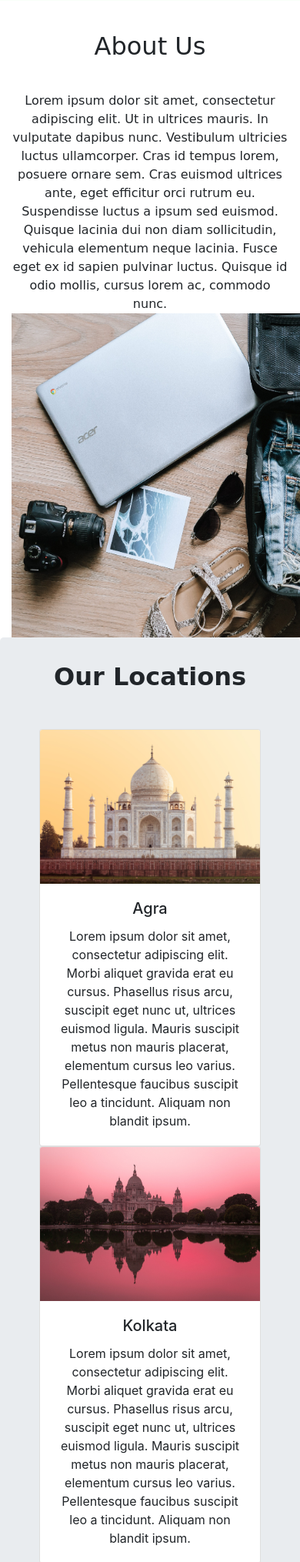
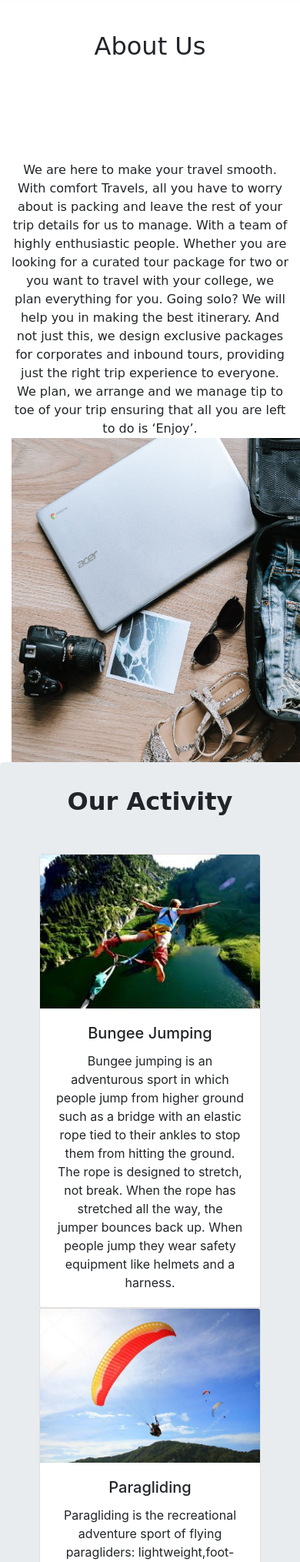
Before and after one commit to nashrullah3110/Tourist-Information, a PHP site: page /home.php in a window 390 px wide; the page is wider, and only the part inside the window is pictured. Shown: the part 474-2503 px from the top of that part at 77% size. Run offline with PHP 8.4, Linux system fonts and the light colour scheme; a user stored in the database is signed in.

Commit message:
Home Modified

```diff
--- a/css/bin.css
+++ b/css/bin.css
@@ -135,10 +135,12 @@ padding: 40px;
   font-family: 'Dancing Script', cursive;
   float: right;
 }
+.para p{
+  margin-top: 90px;
+}
 .carousel-caption{
-  padding-right: 800px;
   padding-bottom: 200px;
-  color: black;
+  color: white;
   font-family: 'Ma Shan Zheng', cursive;
 }
 #contact {
@@ -223,6 +225,12 @@ padding: 40px;
 .site-footer {
   background-color: #111;
   padding: 0;
+}
+
+#contact .footer-style{
+  background: #eee !important;
+  padding: 10px !important;
+  text-align: center !important;
 }
 
 .site-footer h2,
--- a/home.php
+++ b/home.php
@@ -56,7 +56,7 @@
         <a class="nav-link fonts" href="#aboutuss"><font color="black">About Us</font></a>
       </li>
       <li class="nav-item active">
-        <a class="nav-link fonts" href="#story"><font color="black">Story</font></a>
+        <a class="nav-link fonts" href="activity.php"><font color="black">Activity</font></a>
       </li>
       <li class="nav-item active">
         <a class="nav-link fonts" href="#team"><font color="black">Team</font></a>
@@ -128,7 +128,7 @@
   <div class="fonts aboutus"><h1>About Us</h1></div>
   <div class="row">
     <div class="col para">
-      <p>Lorem ipsum dolor sit amet, consectetur adipiscing elit. Ut in ultrices mauris. In vulputate dapibus nunc. Vestibulum ultricies luctus ullamcorper. Cras id tempus lorem, posuere ornare sem. Cras euismod ultrices ante, eget efficitur orci rutrum eu. Suspendisse luctus a ipsum sed euismod. Quisque lacinia dui non diam sollicitudin, vehicula elementum neque lacinia. Fusce eget ex id sapien pulvinar luctus. Quisque id odio mollis, cursus lorem ac, commodo nunc.</p>
+      <p>We are here to make your travel smooth. With comfort Travels, all you have to worry about is packing and leave the rest of your trip details for us to manage. With a team of highly enthusiastic people. Whether you are looking for a curated tour package for two or you want to travel with your college, we plan everything for you. Going solo? We will help you in making the best itinerary. And not just this, we design exclusive packages for corporates and inbound tours, providing just the right trip experience to everyone. We plan, we arrange and we manage tip to toe of your trip ensuring that all you are left to do is ‘Enjoy’.</p>
 
     </div>
     <div class="col">
@@ -141,7 +141,7 @@
 <!--Story-->
 <div class="jumbotron" id="story">
 <div class="container fonts" align="center">
-  <div class="ftco-animate"><h1><strong>Our Locations</strong></h1></div>
+  <div class="ftco-animate"><h1><strong>Our Activity</strong></h1></div>
 </div>
 <br>
 <br>
@@ -149,30 +149,30 @@
   <div class="row">
     <div class="col-lg-4 col-sm-6">
       <div class="card wow fadeInUp" style="width: 18rem;">
-  <img src="asset/agra.jpg" class="card-img-top" height="200px"  alt="...">
+  <img src="asset/bungee jumping.jpg" class="card-img-top" height="200px"  alt="...">
   <div class="card-body">
-    <h5 class="card-title">Agra</h5>
-    <p class="card-text">    <p class="card-text">Lorem ipsum dolor sit amet, consectetur adipiscing elit. Morbi aliquet gravida erat eu cursus. Phasellus risus arcu, suscipit eget nunc ut, ultrices euismod ligula. Mauris suscipit metus non mauris placerat, elementum cursus leo varius. Pellentesque faucibus suscipit leo a tincidunt. Aliquam non blandit ipsum.</span> </p>
+    <h5 class="card-title">Bungee Jumping</h5>
+    <p class="card-text">    <p class="card-text">Bungee jumping is an adventurous sport in which people jump from higher ground such as a bridge with an elastic rope tied to their ankles to stop them from hitting the ground. The rope is designed to stretch, not break. When the rope has stretched all the way, the jumper bounces back up. When people jump they wear safety equipment like helmets and a harness.</span> </p>
   </span> </p>
   </div>
 </div>
 </div>
   <div class="col-lg-4 col-sm-6">
 <div class="card wow fadeInUp" style="width: 18rem;">
-  <img src="asset/kolkata.jpg" class="card-img-top" height="200px" alt="...">
+  <img src="asset/paragliding.jpeg" class="card-img-top" height="200px" alt="...">
   <div class="card-body">
-    <h5 class="card-title">Kolkata</h5>
-    <p class="card-text">    <p class="card-text">Lorem ipsum dolor sit amet, consectetur adipiscing elit. Morbi aliquet gravida erat eu cursus. Phasellus risus arcu, suscipit eget nunc ut, ultrices euismod ligula. Mauris suscipit metus non mauris placerat, elementum cursus leo varius. Pellentesque faucibus suscipit leo a tincidunt. Aliquam non blandit ipsum.</span> </p>
+    <h5 class="card-title">Paragliding</h5>
+    <p class="card-text">    <p class="card-text">Paragliding is the recreational adventure sport of flying paragliders: lightweight,foot-launched glider aircraft with no rigid primary structure.The pilot sits in a harness or lies supine in a coccoon-like 'speed bag' suspended below a fabric wing. Wing shape is maintained by the suspension lines,the pressure of air entering vents in the front of the wing.</span> </p>
   </span> </p>
   </div>
 </div>
     </div>
     <div class="col-lg-4 col-sm-6">
   <div class="card wow fadeInUp" style="width: 18rem;">
-    <img src="asset/manali.jpg" class="card-img-top" height="200px"  alt="...">
+    <img src="asset/scuba diving.jpg" class="card-img-top" height="200px"  alt="...">
     <div class="card-body">
-      <h5 class="card-title">Manali</h5>
-      <p class="card-text">    <p class="card-text">    <p class="card-text">Lorem ipsum dolor sit amet, consectetur adipiscing elit. Morbi aliquet gravida erat eu cursus. Phasellus risus arcu, suscipit eget nunc ut, ultrices euismod ligula. Mauris suscipit metus non mauris placerat, elementum cursus leo varius. Pellentesque faucibus suscipit leo a tincidunt. Aliquam non blandit ipsum.</span> </p>
+      <h5 class="card-title">Scuba Diving</h5>
+      <p class="card-text">    <p class="card-text">    <p class="card-text">Scuba diving is a mode of underwater diving where the diver uses a self-contained underwater breathing apparatus,which is completely independent of surface supply, to breathe underwater.Scuba divers carry their own source of breathing gas, usually compressed air,allowing them greater independence and freedom of movement than surface-supplied divers.</span> </p>
     </span> </p>
     </span></p>
     </div>
@@ -189,10 +189,10 @@
     <div class="getStartedWrapper">
       <div class="container">
         <div class="row">
-          <div class="col-sm-6 storyHeading fonts">Get Your Tickets</div>
+          <div class="col-sm-6 storyHeading fonts">Get Your Activity Booked!!</div>
           <div class="col-md-6 startedWraper">
             <div id="home">
-            <a data-testid="get_started" href="activity.php" class="getStartedBtn fonts">Now</a></div>
+            <a data-testid="get_started" href="activity.php" class="getStartedBtn fonts">Book Now</a></div>
           </div>
         </div>
       </div>
@@ -207,12 +207,33 @@
       <div class="flip-box">
   <div class="flip-box-inner">
     <div class="flip-box-front">
-      <img src="https://akm-img-a-in.tosshub.com/sites/btmt/images/stories/salman_660_201219031453.jpg" alt="Paris" style="border-radius: 50%;
+      <img src="img/finance.jpg" alt="Paris" style="border-radius: 50%;
       width: 330px;
       height: 330px;">
     </div>
     <div class="flip-box-back">
-      <h2 style="font-family: 'Dancing Script', cursive;">Bharat Karnani</h2>
+      <h2 style="font-family: 'Dancing Script', cursive;">Mr.Joe</h2>
+      <p style="font-family: 'Shadows Into Light', cursive;">Finance</p>
+      <div>
+      <a href="#"><i class="fa fa-instagram" style="font-size:24px; color: black;"></i></a>
+      <a href="#"><i class="fa fa-facebook-square" style="font-size:24px; color: black;"></i></a>
+      <a href="#"><i class="fa fa-linkedin-square" style="font-size:24px; color: black;"></i></a>
+      <a href="#"><i class="fa fa-google-plus-square" style="font-size:24px; color: black;"></i></a>
+    </div>
+    </div>
+  </div>
+</div>
+    </div>
+    <div class="col-lg-4 col-sm-6">
+      <div class="flip-box">
+  <div class="flip-box-inner">
+    <div class="flip-box-front">
+      <img src="img/coder.jfif" alt="Paris" style="border-radius: 50%;
+      width: 330px;
+      height: 330px;">
+    </div>
+    <div class="flip-box-back">
+      <h2 style="font-family: 'Dancing Script', cursive;">Mrs.Mary</h2>
       <p style="font-family: 'Shadows Into Light', cursive;">Developer</p>
       <div>
       <a href="#"><i class="fa fa-instagram" style="font-size:24px; color: black;"></i></a>
@@ -228,34 +249,13 @@
       <div class="flip-box">
   <div class="flip-box-inner">
     <div class="flip-box-front">
-      <img src="https://akm-img-a-in.tosshub.com/sites/btmt/images/stories/salman_660_201219031453.jpg" alt="Paris" style="border-radius: 50%;
+      <img src="img/developer.jfif" alt="Paris" style="border-radius: 50%;
       width: 330px;
       height: 330px;">
     </div>
     <div class="flip-box-back">
-      <h2 style="font-family: 'Dancing Script', cursive;">Bharat Karnani</h2>
-      <p style="font-family: 'Shadows Into Light', cursive;">Developer</p>
-      <div>
-      <a href="#"><i class="fa fa-instagram" style="font-size:24px; color: black;"></i></a>
-      <a href="#"><i class="fa fa-facebook-square" style="font-size:24px; color: black;"></i></a>
-      <a href="#"><i class="fa fa-linkedin-square" style="font-size:24px; color: black;"></i></a>
-      <a href="#"><i class="fa fa-google-plus-square" style="font-size:24px; color: black;"></i></a>
-    </div>
-    </div>
-  </div>
-</div>
-    </div>
-    <div class="col-lg-4 col-sm-6">
-      <div class="flip-box">
-  <div class="flip-box-inner">
-    <div class="flip-box-front">
-      <img src="https://akm-img-a-in.tosshub.com/sites/btmt/images/stories/salman_660_201219031453.jpg" alt="Paris" style="border-radius: 50%;
-      width: 330px;
-      height: 330px;">
-    </div>
-    <div class="flip-box-back">
-      <h2 style="font-family: 'Dancing Script', cursive;">Bharat Karnani</h2>
-      <p style="font-family: 'Shadows Into Light', cursive;">Developer</p>
+      <h2 style="font-family: 'Dancing Script', cursive;">Mr. Joseph</h2>
+      <p style="font-family: 'Shadows Into Light', cursive;">Marketing</p>
       <div>
       <a href="#"><i class="fa fa-instagram" style="font-size:24px; color: black;"></i></a>
       <a href="#"><i class="fa fa-facebook-square" style="font-size:24px; color: black;"></i></a>
@@ -290,7 +290,8 @@
 
           <div>
             <i class="fa fa-phone"></i>
-            <p>+91 9050894694</p>
+            <p>+91 123456
+            </p>
           </div>
 
         </div>
@@ -300,7 +301,7 @@
         <div class="form wow fadeInRight">
           <div id="sendmessage">Your message has been sent. Thank you!</div>
           <div id="errormessage"></div>
-          <form action="https://formspree.io/xbjdnwnd" id="contact-form" method="post" role="form" class="contactForm">
+          <form action="#" id="contact-form" method="post" role="form" class="contactForm">
             <div class="form-group">
               <label for="inputName"></label>
               <input type="text" name="name" class="form-control" id="name" placeholder="Your Name" data-rule="minlen:4" data-msg="Please enter at least 4 chars" required />
@@ -327,7 +328,7 @@
 </section>
 
 <!-- footer-->
-<p align="center"><!-- Link back to Colorlib can't be removed. Template is licensed under CC BY 3.0. -->
+<p align="center" class="footer-style" style="background: #eee !important; padding: 10px !important; text-align: center !important; margin-bottom: 0 !important;"><!-- Link back to Colorlib can't be removed. Template is licensed under CC BY 3.0. -->
 Copyright &copy;<script>document.write(new Date().getFullYear());</script>
 <!-- Link back to Colorlib can't be removed. Template is licensed under CC BY 3.0. --></p>
 </div>
```
Also changed, not shown: asset/activities/bungee jumping.jpg (deleted), asset/bungee jumping.jpg (added), asset/paragliding.jpeg (added), asset/scuba diving.jpg (added), css/style.css, css0/style.css, img/coder.jfif (added), img/developer.jfif (added), img/finance.jpg (added), img/maketting.jfif (added).
